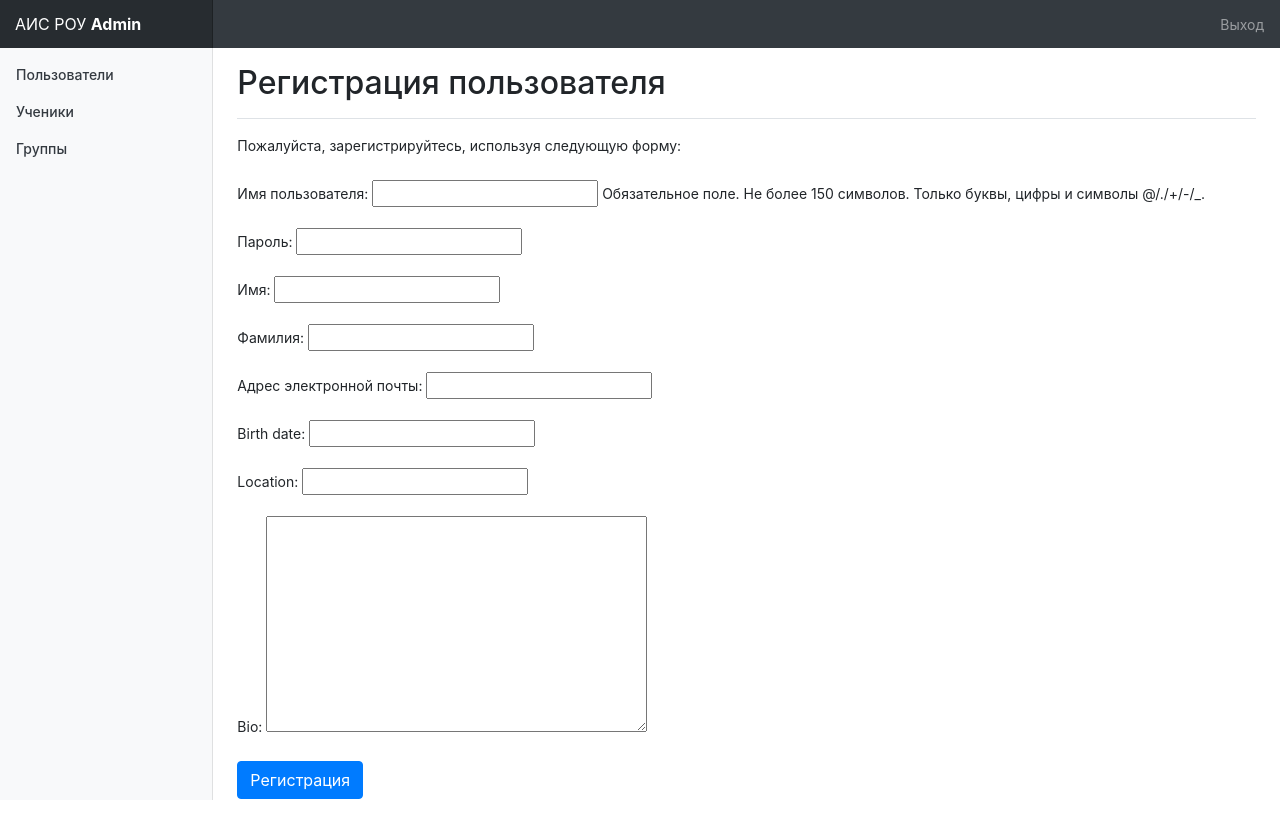
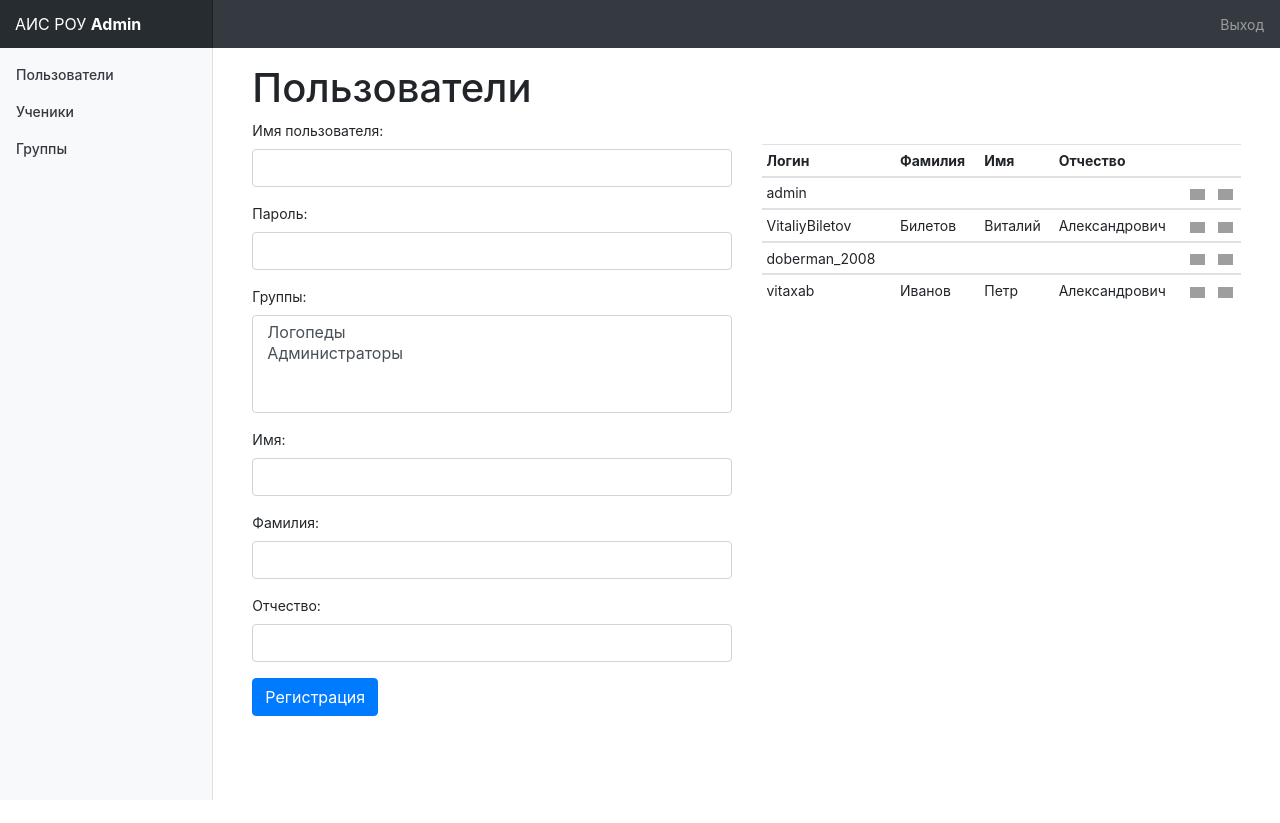
Before and after one commit to VitaliyBiletov/aisrou-django-backend-, a Django app: page /admin_panel/users_registration/ in a window 1280 px wide. After the commit the page ends 800 px from the top, so only its background shows below. Run offline with Django 3.2, Linux system fonts and the light colour scheme; a user stored in the database is signed in; data comes from the database, SQL or seed files in the repository; some libraries are stand-ins or nearby versions; grey boxes are pictures that could not be loaded.

Commit message:
Форма регистрации пользователя

```diff
--- a/admin_panel/forms.py
+++ b/admin_panel/forms.py
@@ -25,15 +25,35 @@ from .models import Pupil, LogoGroups, Profile
 #             'groups'
 #         )
 class UserForm(forms.ModelForm):
+    def __init__(self, *args, **kwargs):
+        super(UserForm, self).__init__(*args, **kwargs)
+        for field in iter(self.fields):
+            self.fields[field].widget.attrs.update(
+                {
+                    'class': 'form-control'
+                }
+            )
+
     class Meta:
         model = User
-        fields = ('username','password','first_name', 'last_name', 'email')
+        fields = (
+            'username',
+            'password',
+            'groups',
+            'first_name',
+            'last_name',
+        )
 
 
 class ProfileForm(forms.ModelForm):
     class Meta:
         model = Profile
-        fields = ('birth_date', 'location', 'bio')
+        fields = (
+            'patronymic',
+        )
+        widgets = {
+            'patronymic': forms.TextInput(attrs={'class': 'form-control'})
+        }
 
     # def clean_password2(self):
     #     cd = self.cleaned_data
--- a/admin_panel/models.py
+++ b/admin_panel/models.py
@@ -8,9 +8,11 @@ from django.dispatch import receiver
 
 class Profile(models.Model):
     user = models.OneToOneField(User, on_delete=models.CASCADE)
-    bio = models.TextField(max_length=500, blank=True)
-    location = models.CharField(max_length=30, blank=True)
-    birth_date = models.DateField(null=True, blank=True)
+    patronymic = models.CharField(
+        verbose_name='Отчество',
+        max_length=30,
+        blank=True
+    )
 
 
 class Pupil(models.Model):
--- a/admin_panel/urls.py
+++ b/admin_panel/urls.py
@@ -1,4 +1,5 @@
 from django.urls import path, include
+from django.conf.urls import url
 from . import views
 
 
@@ -6,7 +7,7 @@ urlpatterns = [
     path('admin_panel/', views.index, name='admin_panel'),
     path('users_registration/', views.users, name='users'),
     path('pupils_registration/', views.pupils, name='pupils'),
-    path('pupils_registration/delete/<int:id>/', views.delete),
+    url(r'^\w+_registration/delete/(?P<id>\d+)/', views.delete),
     path('groups/', views.groups, name='groups'),
     path('groups/view/', views.groups_view, name='view'),
     path('groups/attachment/', views.groups_attachment, name='attachment'),
--- a/admin_panel/views.py
+++ b/admin_panel/views.py
@@ -10,10 +10,13 @@ from django.http import HttpResponse, HttpResponseNotFound, HttpResponseRedirect
 
 # Create your views here.
 def index(request):
+    print(request.user)
     return render(
         request,
         'admin_panel/index.html',
-        {'title': 'Администратор'}
+        {
+            'title': 'Администратор'
+        }
     )
 
 
@@ -30,16 +33,17 @@ def users(request):
                 profile = profile_form.save(commit=False)
                 profile.user = user
                 profile.save()
-                return render(
-                    request,
-                    'main/register_done.html', {'new_user': user.username})
+                return redirect('/admin_panel/users_registration/')
         else:
             user_form = UserForm()
             profile_form = ProfileForm()
+            list_users = User.objects.all()
+            print(list_users)
             return render(
                 request,
                 'admin_panel/users_registration.html',
                 {
+                    'list_users': list_users,
                     'user_form': user_form,
                     'profile_form': profile_form
                  }
@@ -94,9 +98,13 @@ def pupils(request):
 
 
 def delete(request, id):
-    pupil = Pupil.objects.get(id=id)
-    pupil.delete()
-    return redirect('/admin_panel/pupils_registration/')
+    # pupil = Pupil.objects.get(id=id)
+    # pupil.delete()
+    print(request.GET['type'])
+    url = request.path
+    url_parts = url.split('/')
+    redirect_url = '/'.join(url_parts[0:3])
+    return redirect(redirect_url)
 
 
 def unpin(request, id):
--- a/mysite/urls.py
+++ b/mysite/urls.py
@@ -3,7 +3,7 @@ from django.contrib import admin
 
 
 urlpatterns = [
+    path('', include('main.urls')),
     path('admin/', admin.site.urls),
     path('admin_panel/', include('admin_panel.urls')),
-    path('', include('main.urls')),
 ]
--- a/templates/admin_panel/base_admin.html
+++ b/templates/admin_panel/base_admin.html
@@ -53,8 +53,12 @@
         </nav>
 
         <main role="main" class="col-md-9 ml-sm-auto col-lg-10 pt-3 px-4">
-            {% block content %}{% endblock %}
+            <div class="container">
+                    {% block content %}{% endblock %}
+                </div>
+            </div>
         </main>
+
     </div>
 </div>
 </body>
--- a/templates/admin_panel/index.html
+++ b/templates/admin_panel/index.html
@@ -5,6 +5,7 @@
 {% endblock %}
 
 {% block content %}
-    {{title}}
-    <h1>{{ content }}</h1>
+
+        {{ content }}
+
 {% endblock %}
--- a/templates/admin_panel/users_registration.html
+++ b/templates/admin_panel/users_registration.html
@@ -3,14 +3,46 @@
 {% block title %}Регистрация пользователя{% endblock %}
 
 {% block content %}
-    <div class="d-flex justify-content-between flex-wrap flex-md-nowrap align-items-center pb-2 mb-3 border-bottom">
-        <h1 class="h2">Регистрация пользователя</h1>
+    <h1>Пользователи</h1>
+    <div class="row">
+        <div class="col-sm">
+            <form method="post">
+                {% csrf_token %}
+                {% for field in user_form %}
+                    <div class="form-group">
+                        {{ field.label_tag }}
+                        {{ field }}
+                    </div>
+                {% endfor %}
+                {{ profile_form.as_p }}
+                <p><input class="btn btn-primary" type="submit" value="Регистрация"></p>
+            </form>
+        </div>
+        <div class="col-sm">
+            <table class="table table-sm my-4">
+              <thead>
+                <tr>
+                  <th scope="col">Логин</th>
+                  <th scope="col">Фамилия</th>
+                  <th scope="col">Имя</th>
+                  <th scope="col">Отчество</th>
+                  <th scope="col"></th>
+                  <th scope="col"></th>
+                </tr>
+              </thead>
+              <tbody>
+              {% for user in list_users %}
+                <tr>
+                  <td>{{ user.username}}</td>
+                  <td>{{ user.last_name}}</td>
+                  <td>{{ user.first_name }}</td>
+                  <td>{{ user.profile.patronymic }}</td>
+                  <td><a href="#"><img alt="Изменить" width="15" src="https://img.icons8.com/cotton/64/000000/create-new--v2.png"/></a></td>
+                  <td><a href="delete/{{user.id}}/?type=User"><img alt="Удалить" width="15" src="https://img.icons8.com/cotton/64/000000/delete.png"/></a></td>
+                </tr>
+              </tbody>
+              {% endfor %}
+            </table>
+        </div>
     </div>
-    <p>Пожалуйста, зарегистрируйтесь, используя следующую форму:</p>
-    <form method="post" class="my-4 chartjs-render-monitor">
-        {% csrf_token %}
-        {{ user_form.as_p }}
-        {{ profile_form.as_p }}
-        <p><input class="btn btn-primary" type="submit" value="Регистрация"></p>
-    </form>
 {% endblock %}
```
Also changed, not shown: main/views.py (+2 -7 lines), admin_panel/migrations/0024_remove_profile_bio.py (added), admin_panel/migrations/0025_auto_20210311_2113.py (added), db.sqlite3.
